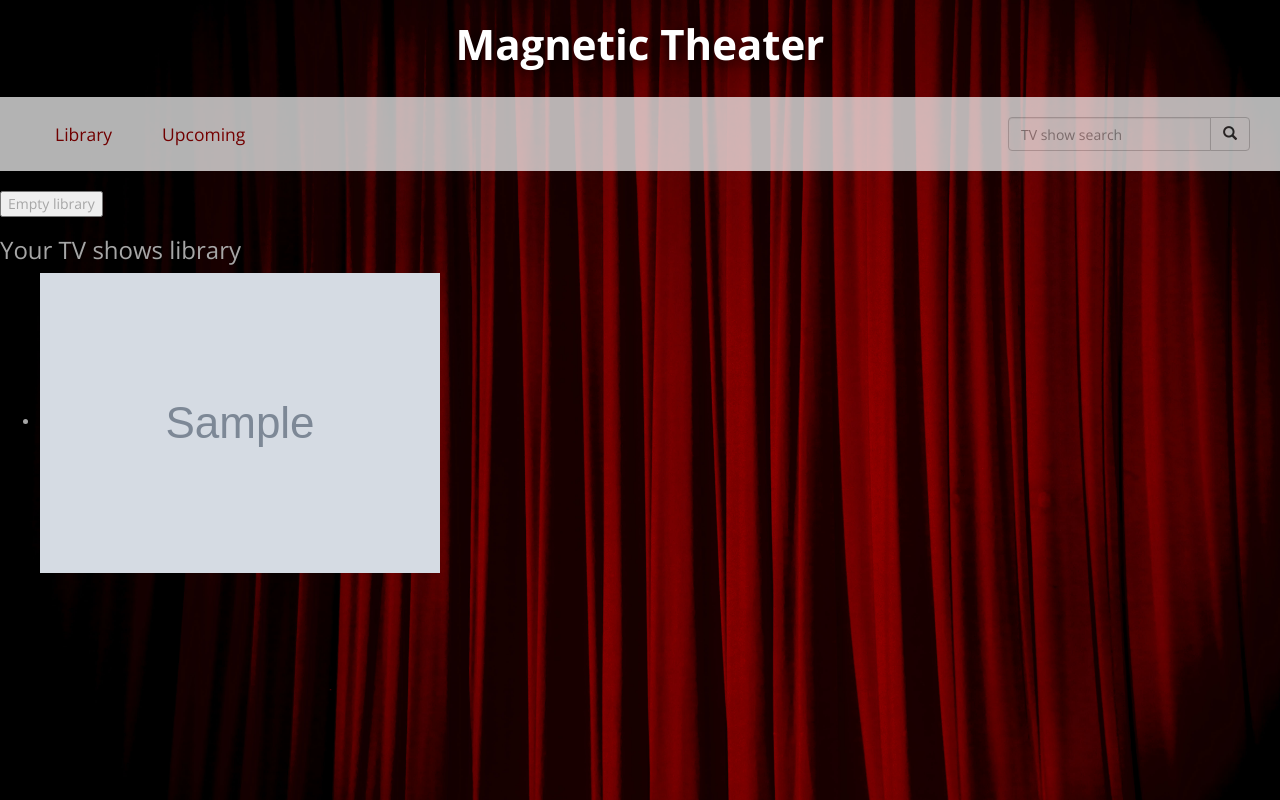
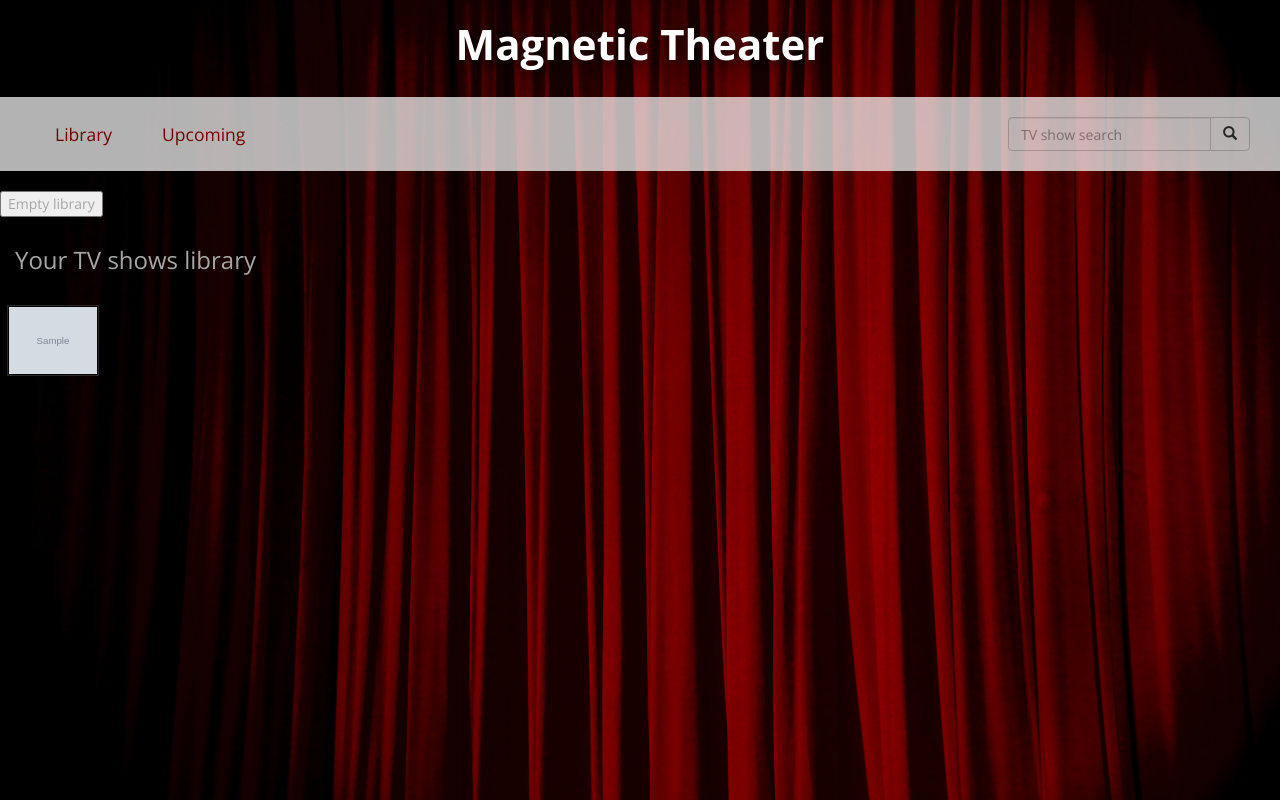
Before and after one commit to thomleonard/Video_Library, a Django app: page /Series/ in a window 1280 px wide. Run offline with Django 3.2, Linux system fonts and the light colour scheme; tables that the repository leaves empty hold one stand-in row (values such as "Sample post"); grey boxes marked "Sample" are stand-in pictures; some libraries are stand-ins or nearby versions.

Commit message:
make a bootstrap grid for tvshow library instead of a list

```diff
--- a/Series/static/Series/style.css
+++ b/Series/static/Series/style.css
@@ -67,12 +67,12 @@ body {
 /* Image that highlight when hovering over */
 /* -------------------------------------------- */
 IMG.HoverBorder {
-    outline: 1px solid transparent;
+    outline: 1px solid #282828;
     outline-offset: 1px;
 }
 
 IMG.HoverBorder:hover {
-    outline: 1px solid #a8c9ff;
+    outline: 1px solid #565656;
     outline-offset: 1px;
     opacity: 0.97;
 }
@@ -89,6 +89,20 @@ IMG.HoverBorder:hover {
     opacity: 0.5;
 }
 
+/* -------------------------------------------- */
+/* Thumbnail grid for Library */
+/* -------------------------------------------- */
+.thumbnail {
+    background: none;
+    border: none;
+    margin-left: -0.7em;
+    margin-right: -0.7em;
+    margin-bottom: 1em;
+    margin-top: 0em;
+}
+.caption {
+    text-align: center;
+}
 
 /* -------------------------------------------- */
 /* Tabs */
--- a/Series/templates/Series/library.html
+++ b/Series/templates/Series/library.html
@@ -17,20 +17,30 @@
         <p> </p>
 
         <!-- Library list -->
+        <div class="container-fluid">
             {% if tvshows %}
                 <h3>Your TV shows library</h3>
-            <ul>
+                <br>
+                <div class="row">
                     {% for tvshow in tvshows %}
-                <li>
-                    <a href="{% url 'Series:tvshow_page' tvshow.pk %}">
-                        <img class="HoverBorder" src={{ tvshow.poster_url }} alt="{{ tvshow.title }}">
+                        <div class="col-xs-4 col-sm-3 col-md-2 col-lg-1">
+
+                            <a class="thumbnail" href="{% url 'Series:tvshow_page' tvshow.pk %}">
+                                <img class="HoverBorder" src="{{ tvshow.poster_url }}" alt="{{ tvshow.title }}">
+                                <!--
+                                <div class="caption">
+                                    <h3>{{ tvshow.title }}</h3>
+                                </div>
+                                -->
                             </a>
-                </li>
+                        </div>
                     {% endfor %}
-            </ul>
+                </div>
+
             {% else %}
                 <h3>Your library is empty</h3>
             {% endif %}
+        </div>
 
     {% endif %}
 
```
Lines whose indentation alone changed are shown as unchanged.
